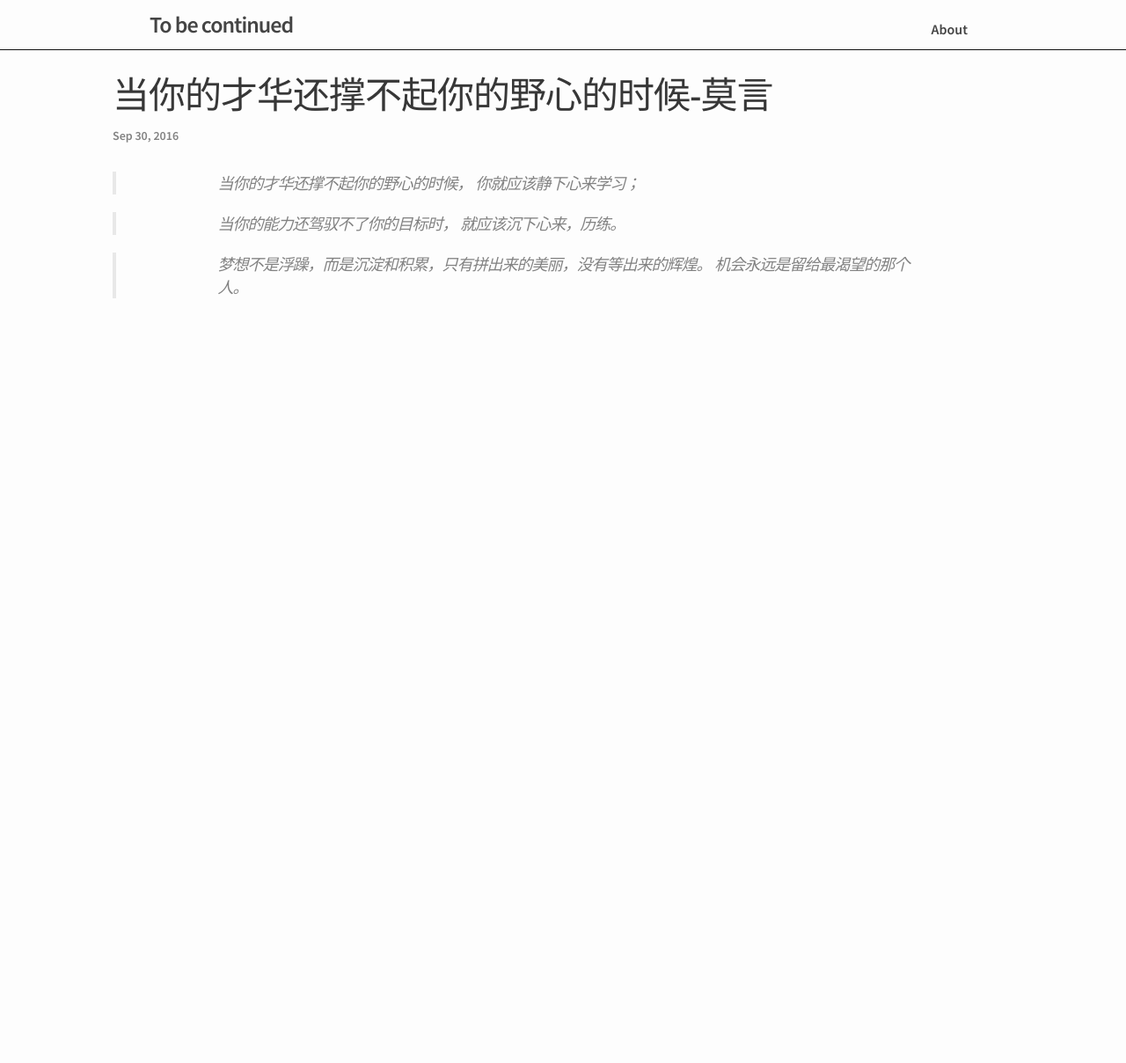
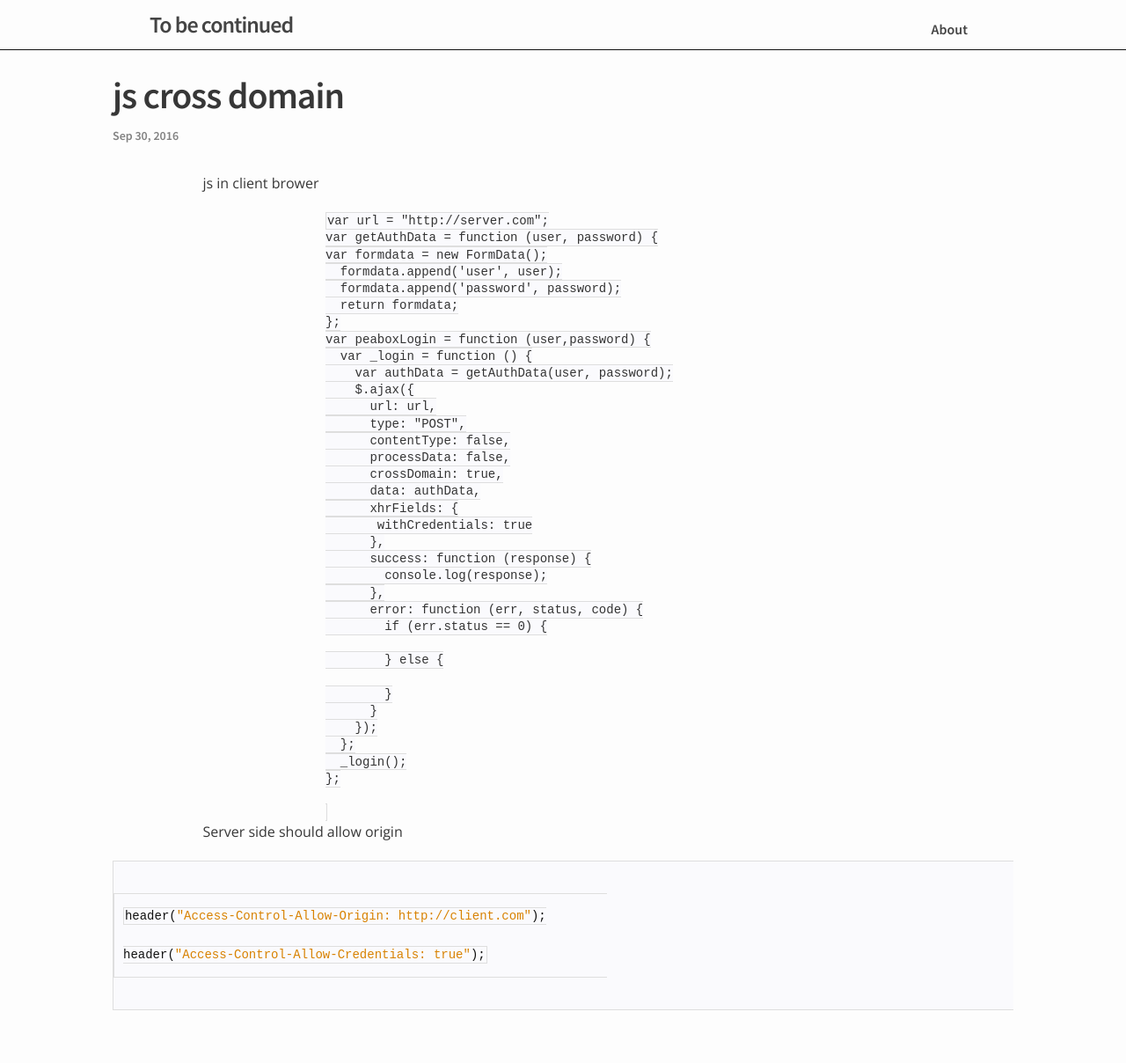
Before and after one commit to weigang992003/weigang992003.github.io, a Jekyll site: the page built from _posts/2016-10-26-js-cross-domain.md, in a window 1280 px wide. Shown: the whole page at 88% size. Built offline with Jekyll 4.4.1, drawn with Linux system fonts in a browser that asks for light colours; before the commit the page ends 900 px from its top, so only the background shows below that.

Commit message:
new posts

````diff
--- a/_posts/2016-10-26-js-cross-domain.md
+++ b/_posts/2016-10-26-js-cross-domain.md
@@ -1,16 +1,54 @@
 ---
 layout: post
-title:  "当你的才华还撑不起你的野心的时候-莫言"
+title:  "js cross domain"
 date:   2016-09-30 16:11:00
 categories: literature
 ---
+js in client brower
+
+```javascrpt
+var url = "http://server.com";
+var getAuthData = function (user, password) {
+var formdata = new FormData();
+  formdata.append('user', user);
+  formdata.append('password', password);
+  return formdata;
+};
+var peaboxLogin = function (user,password) {
+  var _login = function () {
+    var authData = getAuthData(user, password);
+    $.ajax({
+      url: url,
+      type: "POST",
+      contentType: false,
+      processData: false,
+      crossDomain: true,
+      data: authData,
+      xhrFields: {
+       withCredentials: true
+      },
+      success: function (response) {
+        console.log(response);
+      },
+      error: function (err, status, code) {
+        if (err.status == 0) {
+
+        } else {
+
+        }
+      }
+    });
+  };
+  _login();
+};
 
 
-> 当你的才华还撑不起你的野心的时候，
-你就应该静下心来学习；
+```
 
-> 当你的能力还驾驭不了你的目标时，
-就应该沉下心来，历练。
+Server side should allow origin
 
-> 梦想不是浮躁，而是沉淀和积累，只有拼出来的美丽，没有等出来的辉煌。
-机会永远是留给最渴望的那个人。
+```php
+header("Access-Control-Allow-Origin: http://client.com");
+
+header("Access-Control-Allow-Credentials: true");
+```
````
